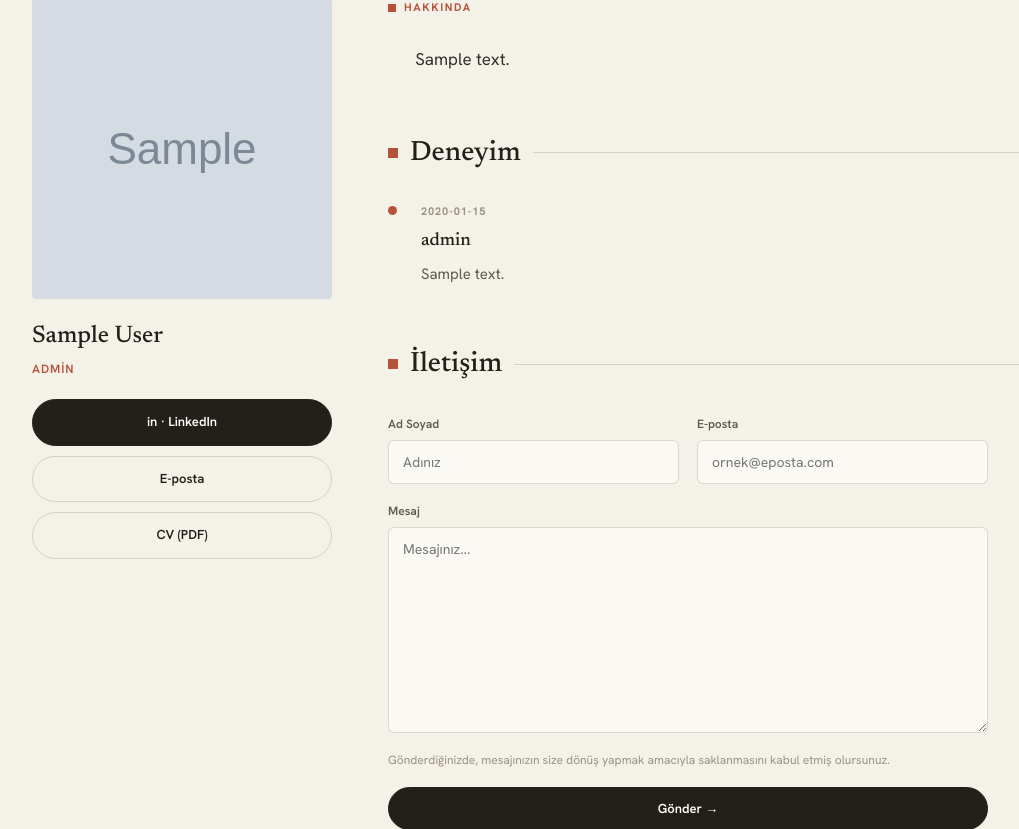
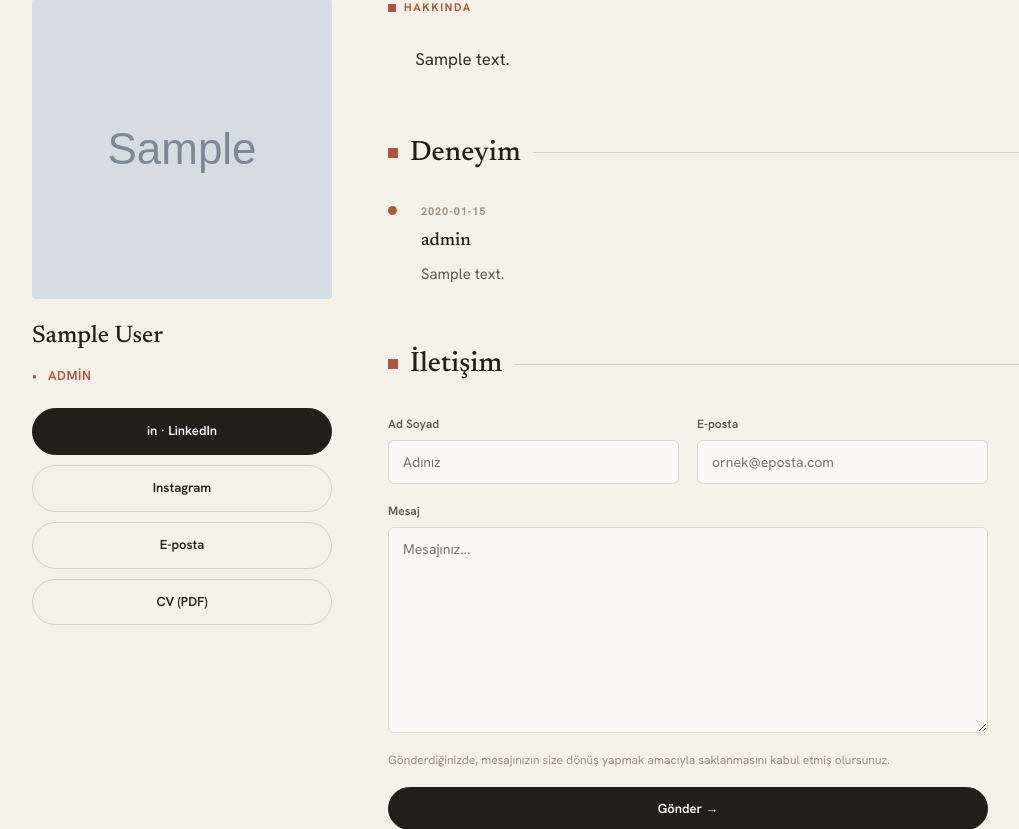
Before and after one commit to mertorhan/mertorhan-site, a Django app: page /hakkinda/ in a window 1280 px wide. Shown: the part 135-964 px from the top of the page, without its empty margins (68-1087 px from the left). Run offline with Django 5.2, Linux system fonts and the light colour scheme; tables that the repository leaves empty hold one stand-in row (values such as "Sample post"); grey boxes marked "Sample" are stand-in pictures.

Commit message:
Site duzeltmeleri: statuler, basliklar, form uyarilari, Instagram, paylas

```diff
--- a/blog/templates/blog/post_detail.html
+++ b/blog/templates/blog/post_detail.html
@@ -14,6 +14,7 @@
         {% endif %}
         <h1 class="article-title">{{ post.title }}</h1>
         <p class="article-byline">Mert Orhan · {{ post.published_at|date:"d.m.Y" }} · {{ post.reading_time }} dk okuma</p>
+        <a href="#" class="share-link js-share">↗ Paylaş</a>
 
         {# Kapak gorseli: varsa goster, yoksa cizgili yer tutucu #}
         <div class="article-cover"{% if post.cover_image %} style="background-image:url('{{ post.cover_image.url }}'); background-size:cover; background-position:center;"{% endif %}></div>
--- a/core/forms.py
+++ b/core/forms.py
@@ -21,3 +21,13 @@ class ContactForm(forms.ModelForm):
                 "placeholder": "Mesajınız...",
             }),
         }
+
+        # Kutuların altında gösterilecek Türkçe uyarılar
+        error_messages = {
+            "name": {"required": "Lütfen adınızı girin."},
+            "email": {
+                "required": "Lütfen e-posta adresinizi girin.",
+                "invalid": "Lütfen geçerli bir e-posta adresi girin.",
+            },
+            "message": {"required": "Lütfen bir mesaj yazın."},
+        }
--- a/core/models.py
+++ b/core/models.py
@@ -14,6 +14,7 @@ class Profile(models.Model):
 
     # --- İletişim / bağlantılar ---
     linkedin_url = models.URLField("LinkedIn adresi", blank=True, default="")
+    instagram_url = models.URLField("Instagram adresi", blank=True, default="")
     email = models.EmailField("E-posta", blank=True, default="")
     cv = models.FileField("CV (PDF)", upload_to="cv/", blank=True, null=True)
 
--- a/core/templates/base.html
+++ b/core/templates/base.html
@@ -13,6 +13,11 @@
 
     <link rel="stylesheet" href="{% static 'css/style.css' %}">
 </head>
+
+
+
+
+
 <body>
 
     <nav class="site-nav">
@@ -44,5 +49,29 @@
         </div>
     </footer>
 
+
+    <script>
+        // Paylaş motoru: sayfadaki tüm .js-share butonlarını çalıştırır
+        (function () {
+            document.querySelectorAll(".js-share").forEach(function (btn) {
+                btn.addEventListener("click", function (e) {
+                    e.preventDefault();
+                    var url = btn.getAttribute("data-share-url") || window.location.href;
+                    var title = btn.getAttribute("data-share-title") || document.title;
+                    if (navigator.share) {
+                        navigator.share({ title: title, url: url }).catch(function () {});
+                    } else if (navigator.clipboard) {
+                        navigator.clipboard.writeText(url).then(function () {
+                            var original = btn.textContent;
+                            btn.textContent = "✓ Kopyalandı";
+                            setTimeout(function () { btn.textContent = original; }, 2000);
+                        });
+                    }
+                });
+            });
+        })();
+    </script>
+
+
 </body>
 </html>
--- a/core/templates/core/about.html
+++ b/core/templates/core/about.html
@@ -12,9 +12,14 @@
         <aside class="profile-card">
             <div class="profile-photo"{% if profile.photo %} style="background-image:url('{{ profile.photo.url }}'); background-size:cover; background-position:center;"{% endif %}></div>
             <h2 class="profile-name">{{ profile.full_name }}</h2>
-            {% if profile.role %}<p class="profile-role">{{ profile.role }}</p>{% endif %}
+            {% if profile.role %}
+                <ul class="profile-role-list">
+                    {% for chip in profile.role|split_chips %}<li>{{ chip }}</li>{% endfor %}
+                </ul>
+                {% endif %}
             <div class="profile-actions">
                 {% if profile.linkedin_url %}<a href="{{ profile.linkedin_url }}" class="btn btn-primary">in · LinkedIn</a>{% endif %}
+                {% if profile.instagram_url %}<a href="{{ profile.instagram_url }}" class="btn btn-outline" target="_blank" rel="noopener">Instagram</a>{% endif %}
                 {% if profile.email %}<a href="mailto:{{ profile.email }}" class="btn btn-outline">E-posta</a>{% endif %}
                 {% if profile.cv %}<a href="{{ profile.cv.url }}" class="btn btn-outline">CV (PDF)</a>{% endif %}
             </div>
@@ -53,7 +58,7 @@
             </section>
 
             {# Iletisim: ledger baslik + form #}
-            <section class="section">
+            <section class="section" id="iletisim">
                 <div class="ledger-head">
                     <span class="ledger-tick"></span>
                     <h2 class="ledger-title">İletişim</h2>
@@ -67,18 +72,21 @@
                       data-sent="{% if sent %}true{% else %}false{% endif %}">
                     {% csrf_token %}
                     <div class="form-row">
-                        <div class="form-field">
+                        <div class="form-field {% if form.name.errors %}has-error{% endif %}">
                             <label class="form-label">Ad Soyad</label>
                             {{ form.name }}
+                            {% if form.name.errors %}<p class="form-error">* {{ form.name.errors.0 }}</p>{% endif %}
                         </div>
-                        <div class="form-field">
+                        <div class="form-field {% if form.email.errors %}has-error{% endif %}">
                             <label class="form-label">E-posta</label>
                             {{ form.email }}
+                            {% if form.email.errors %}<p class="form-error">* {{ form.email.errors.0 }}</p>{% endif %}
                         </div>
                     </div>
-                    <div class="form-field">
+                    <div class="form-field {% if form.message.errors %}has-error{% endif %}">
                         <label class="form-label">Mesaj</label>
                         {{ form.message }}
+                        {% if form.message.errors %}<p class="form-error">* {{ form.message.errors.0 }}</p>{% endif %}
                     </div>
                     <p class="form-kvkk">
                         Gönderdiğinizde, mesajınızın size dönüş yapmak amacıyla saklanmasını
@@ -96,49 +104,29 @@
         </div>
     </div>
 
+
+
+
     <script>
         (function () {
             var form = document.getElementById("contact-form");
             if (!form) return;
 
-            // Sunucudan gelen bilgi artik formun data-sent ozelliginde -> temiz JS
-            var sent = form.dataset.sent === "true";
+            var section = document.getElementById("iletisim");
+            var hasError = form.querySelector(".form-error");   // hata var mı?
+            var sent = form.dataset.sent === "true";            // gönderildi mi?
 
-            // 1) Gonder'e basildiginda: bos alanlari kirmizi cerceveyle isaretle
-            form.addEventListener("submit", function (e) {
-                var fields = form.querySelectorAll(".form-input");
-                var hasEmpty = false;
+            // Gönder'den sonra sayfa başına atmasın: doğrudan forma kaydır
+            if ((hasError || sent) && section) {
+                section.scrollIntoView();
+            }
 
-                fields.forEach(function (field) {
-                    if (field.value.trim() === "") {
-                        field.classList.add("input-error");  // kirmizi cerceve
-                        hasEmpty = true;
-                    } else {
-                        field.classList.remove("input-error");
-                    }
-                });
-
-                // Bos alan varsa formu gondermeyi durdur
-                if (hasEmpty) {
-                    e.preventDefault();
-                }
-            });
-
-            // 2) Kullanici bir alana yazmaya baslayinca kirmizi cerceveyi kaldir
-            form.querySelectorAll(".form-input").forEach(function (field) {
-                field.addEventListener("input", function () {
-                    field.classList.remove("input-error");
-                });
-            });
-
-            // 3) Sunucu "gonderildi" dediyse pop-up'i goster, 3.5 sn sonra gizle
+            // Sunucu "gönderildi" dediyse başarı pop-up'ını göster
             if (sent) {
                 var popup = document.getElementById("contact-popup");
                 if (popup) {
                     popup.style.display = "block";
-                    setTimeout(function () {
-                        popup.style.display = "none";
-                    }, 3500);
+                    setTimeout(function () { popup.style.display = "none"; }, 3500);
                 }
             }
         })();
--- a/gallery/templates/gallery/photo_list.html
+++ b/gallery/templates/gallery/photo_list.html
@@ -7,7 +7,7 @@
     {# Sayfa basligi #}
     <div class="page-head">
         <p class="eyebrow"><span class="eyebrow-tick"></span> Galeri</p>
-        <h1 class="page-title">Yolda biriken kareler.</h1>
+        <h1 class="page-title">Çerçevelediğim anlar.</h1>
     </div>
 
     {# Kategori filtresi: tiklayinca ?kategori=... ile filtreler #}
--- a/guide/templates/guide/guide_detail.html
+++ b/guide/templates/guide/guide_detail.html
@@ -7,8 +7,7 @@
     {# Hero: tam genislik gorsel + rozet + baslik + vurucu cumle + kaydet/paylas #}
     <div class="detail-hero"{% if guide.cover_image %} style="background-image:url('{{ guide.cover_image.url }}'); background-size:cover; background-position:center;"{% endif %}>
         <div class="detail-hero-actions">
-            <a href="#" class="hero-btn">♡ Kaydet</a>
-            <a href="#" class="hero-btn">↗ Paylaş</a>
+            <a href="#" class="hero-btn js-share">↗ Paylaş</a>
         </div>
         <div class="detail-hero-overlay">
             {% if guide.entry_type == "rota" %}
--- a/guide/templates/guide/guide_list.html
+++ b/guide/templates/guide/guide_list.html
@@ -7,7 +7,7 @@
     {# Sayfa basligi: eyebrow + baslik + aciklama #}
     <div class="page-head">
         <p class="eyebrow"><span class="eyebrow-tick"></span> Gezi & Öneri</p>
-        <h1 class="page-title">Gittiğim yerler, dürüst notlar.</h1>
+        <h1 class="page-title">Rotalar ve mekanlar — denenmiş, not edilmiş.</h1>
         <p class="page-desc">
             Tek tek gezdiğim mekanlar ve günü gününe planladığım rotalar — abartısız, denenmiş.
         </p>
--- a/static/css/style.css
+++ b/static/css/style.css
@@ -602,7 +602,6 @@ main {
     font-size: 17px;
     color: var(--secondary);
     line-height: 1.7;
-    max-width: 560px;       /* cok uzamasin, okunakli kalsin */
     margin-top: 14px;
 }
 
@@ -1591,3 +1590,52 @@ main {
 .about-bio {
     text-align: justify;
 }
+
+
+/* #2 Hakkında sol kolon: statüler alt alta + terracotta bullet */
+.profile-role-list {
+    list-style: none;
+    margin: 8px 0 0;
+    padding: 0;
+}
+.profile-role-list li {
+    position: relative;
+    padding-left: 16px;
+    font-size: 13px;
+    font-weight: 600;
+    text-transform: uppercase;
+    letter-spacing: 0.04em;
+    color: var(--terracotta);
+    line-height: 1.9;
+}
+.profile-role-list li::before {
+    content: "•";
+    position: absolute;
+    left: 0;
+    color: var(--terracotta);
+}
+
+
+/* #3 Form hata mesajı: bordo, italik, başında * */
+.form-error {
+    color: #9c3a26;
+    font-style: italic;
+    font-size: 13px;
+    margin-top: 6px;
+}
+.has-error .form-input {
+    border-color: #9c3a26;
+}
+
+/* Paylaş linki (blog gibi metin bağlamları için) */
+.share-link {
+    display: inline-block;
+    margin-top: 10px;
+    font-size: 13px;
+    font-weight: 600;
+    color: var(--terracotta);
+    text-decoration: none;
+}
+.share-link:hover {
+    text-decoration: underline;
+}
```
Also changed, not shown: core/migrations/0003_profile_instagram_url.py (added).
